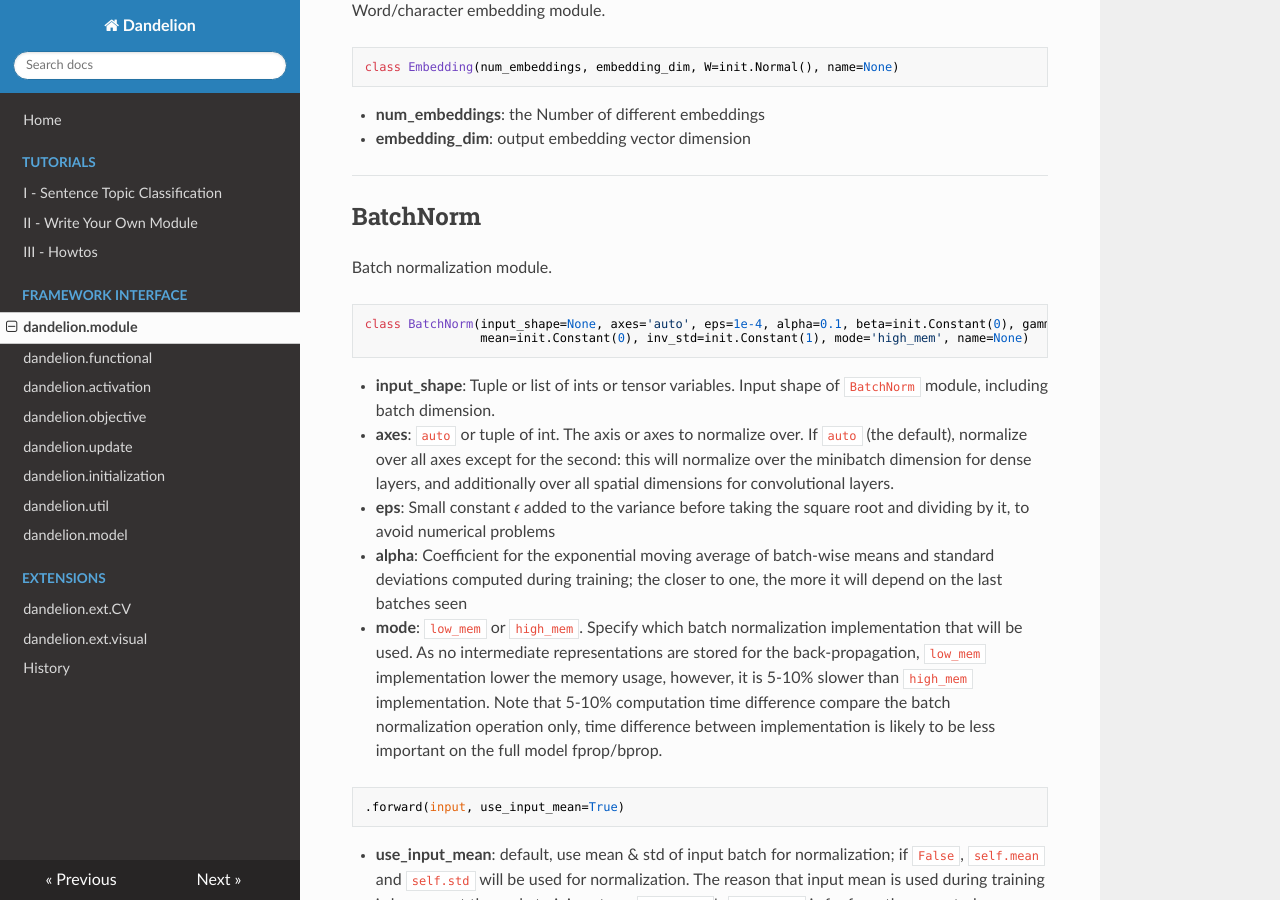
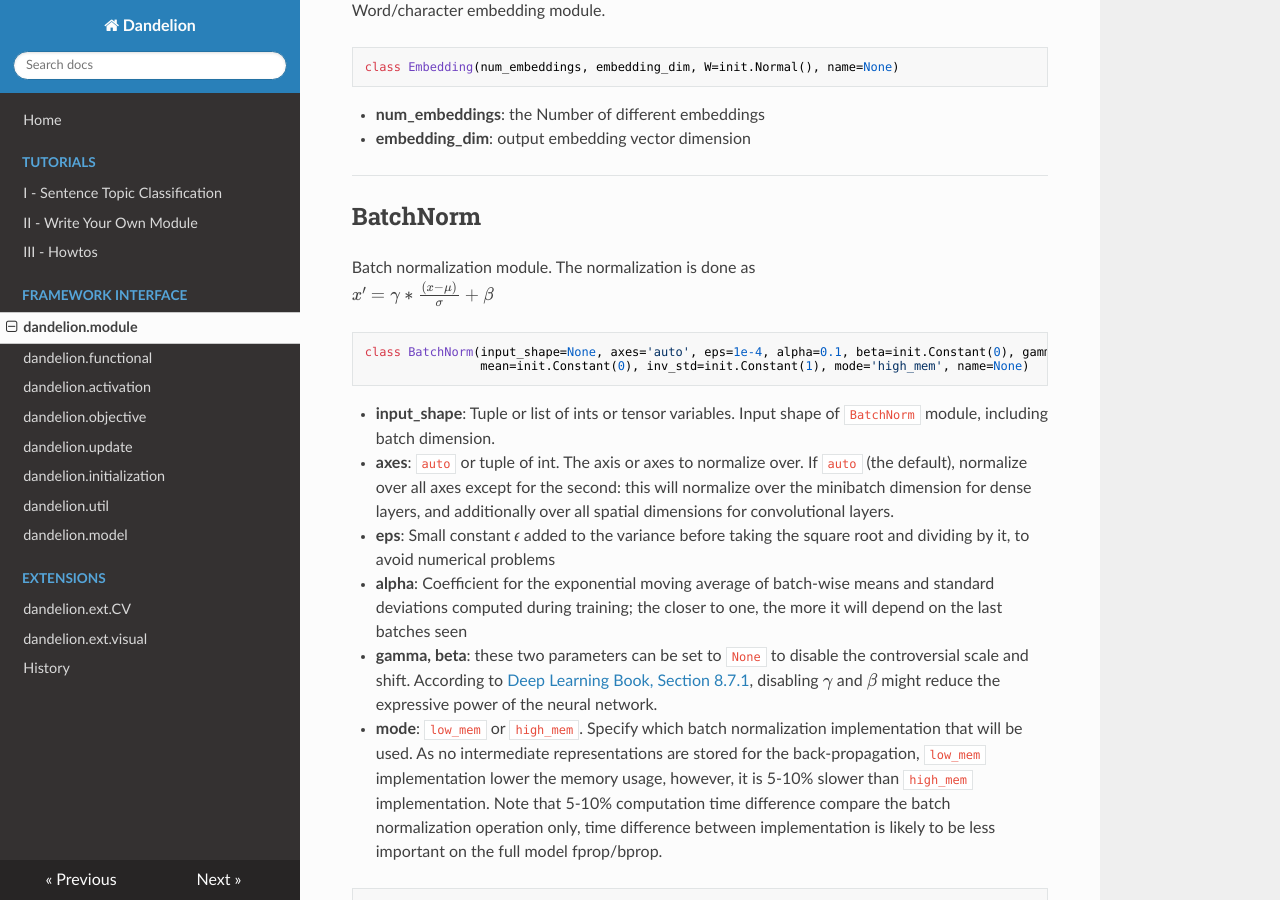
Before and after one commit to david-leon/Dandelion, an MkDocs documentation site: the page built from docs/dandelion_module.md, in a window 1280 px wide and 900 px high, scrolled down 9076 px. Built offline with MkDocs 1.6.1, drawn with Linux system fonts in a browser that asks for light colours; nearby versions of some CDN libraries; formulas are drawn with MathJax 3.

Commit message:
improve documentation

````diff
--- a/docs/dandelion_module.md
+++ b/docs/dandelion_module.md
@@ -325,7 +325,8 @@ class Embedding(num_embeddings, embedding_dim, W=init.Normal(), name=None)
 
 _______________________________________________________________________
 ## BatchNorm
-Batch normalization module.
+Batch normalization module. The normalization is done as
+$x' = \gamma * \frac{(x-\mu)}{\sigma} + \beta$
 
 ```python
 class BatchNorm(input_shape=None, axes='auto', eps=1e-4, alpha=0.1, beta=init.Constant(0), gamma=init.Constant(1),
@@ -335,6 +336,7 @@ class BatchNorm(input_shape=None, axes='auto', eps=1e-4, alpha=0.1, beta=init.Co
 * **axes**: `auto` or tuple of int. The axis or axes to normalize over. If `auto` (the default), normalize over all axes except for the second: this will normalize over the minibatch dimension for dense layers, and additionally over all spatial dimensions for convolutional layers.
 * **eps**: Small constant 𝜖 added to the variance before taking the square root and dividing by it, to avoid numerical problems
 * **alpha**: Coefficient for the exponential moving average of batch-wise means and standard deviations computed during training; the closer to one, the more it will depend on the last batches seen
+* **gamma, beta**: these two parameters can be set to `None` to disable the controversial scale and shift. According to [Deep Learning Book, Section 8.7.1](http://www.deeplearningbook.org/contents/optimization.html), disabling $\gamma$ and $\beta$ might reduce the expressive power of the neural network.
 * **mode**: `low_mem` or `high_mem`. Specify which batch normalization implementation that will be used. As no intermediate representations are stored for the back-propagation, `low_mem` implementation lower the memory usage, however, it is 5-10% slower than `high_mem` implementation. Note that 5-10% computation time difference compare the batch normalization operation only, time difference between implementation is likely to be less important on the full model fprop/bprop.
 
 ```python
````
Also changed, not shown: 1 other file.
